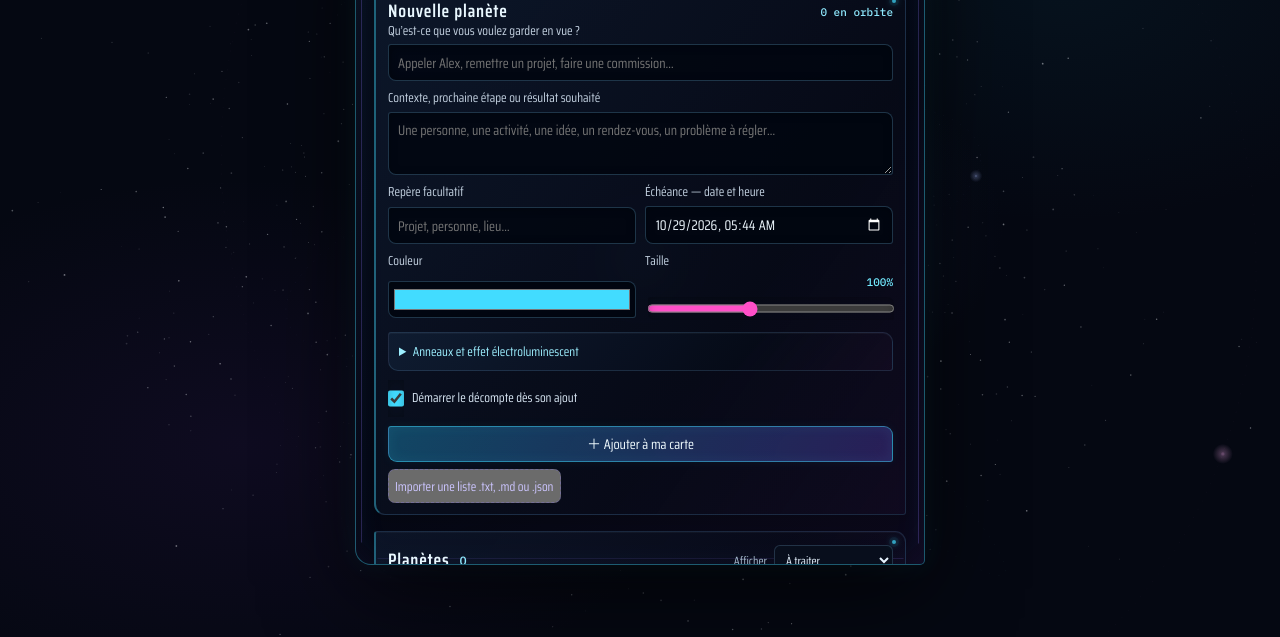
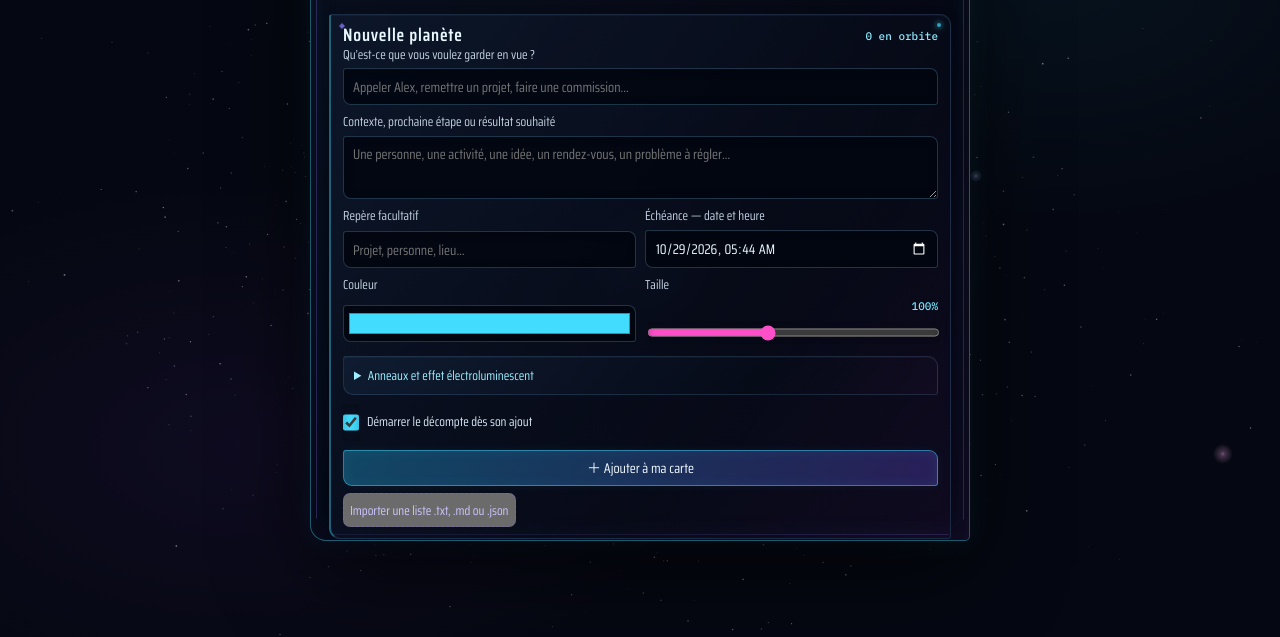
Before and after one commit to CEOMELYXJA/CockpitTakeover, a plain HTML site: page index.html in a window 1280 px wide. Shown: the part 163-800 px from the top of the page. Drawn offline with Linux system fonts and the light colour scheme.

Commit message:
Élargir le panneau central du cockpit

```diff
--- a/cockpit.css
+++ b/cockpit.css
@@ -238,7 +238,7 @@ html:not(.desktop-widget) body{background:radial-gradient(ellipse at 53% 49%,rgb
 @media(max-width:520px){.topbar{justify-content:space-between}.brand{min-width:0}.brand small{display:none}.main-nav{order:3;flex-basis:100%;justify-content:center}.top-actions{margin-left:auto}.sync-button{font-size:10px}.workspace{min-height:calc(100vh - 100px);padding:7px}.control-panel{min-height:calc(100vh - 114px)}.panel-content{padding:12px 11px 18px}.form-grid{grid-template-columns:1fr}.form-grid .wide{grid-column:auto}.planet-editor,.planet-actions,.planet-card-meta,.planet-note,.planet-reason-field{margin-left:0}.planet-card-head{align-items:flex-start}.planet-timer{max-width:118px;white-space:normal}.list-heading{align-items:flex-start;flex-direction:row}.filter-select-label{width:auto}.filter-select-label select{flex:0}.view-row{flex-wrap:wrap}.view-row>span{flex:1 1 100%}.view-row input[type=range]{flex:1}.view-row select{flex:0 0 120px}}
 
 /* A centered, draggable instrument panel; the orbit field stays visible around it. */
-.control-panel{position:fixed!important;inset:auto!important;left:var(--panel-center-x,50%)!important;top:var(--panel-center-y,50%)!important;right:auto!important;bottom:auto!important;transform:translate(-50%,-50%);z-index:8;width:min(570px,calc(100vw - 28px));min-width:min(410px,calc(100vw - 28px));height:min(82dvh,790px);min-height:250px;max-height:calc(100dvh - 18px);border:1px solid rgba(66,220,255,.38);border-radius:5px 16px 5px 16px;background:linear-gradient(143deg,rgba(8,15,29,.96),rgba(5,8,19,.96) 56%,rgba(12,9,28,.96));box-shadow:0 24px 90px rgba(0,0,0,.68),0 0 27px rgba(66,220,255,.09),inset 0 0 35px rgba(139,121,255,.055),inset 0 1px rgba(255,255,255,.12);backdrop-filter:blur(20px);isolation:isolate}
+.control-panel{position:fixed!important;inset:auto!important;left:var(--panel-center-x,50%)!important;top:var(--panel-center-y,50%)!important;right:auto!important;bottom:auto!important;transform:translate(-50%,-50%);z-index:8;width:min(660px,calc(100vw - 28px));min-width:min(480px,calc(100vw - 28px));height:min(76dvh,720px);min-height:250px;max-height:calc(100dvh - 18px);border:1px solid rgba(66,220,255,.38);border-radius:5px 16px 5px 16px;background:linear-gradient(143deg,rgba(8,15,29,.96),rgba(5,8,19,.96) 56%,rgba(12,9,28,.96));box-shadow:0 24px 90px rgba(0,0,0,.68),0 0 27px rgba(66,220,255,.09),inset 0 0 35px rgba(139,121,255,.055),inset 0 1px rgba(255,255,255,.12);backdrop-filter:blur(20px);isolation:isolate}
 .control-panel:before{content:"";position:absolute;z-index:0;inset:5px;border:1px solid rgba(139,121,255,.25);clip-path:polygon(0 15px,15px 0,calc(100% - 31px) 0,100% 20px,100% calc(100% - 16px),calc(100% - 16px) 100%,17px 100%,0 calc(100% - 17px));pointer-events:none;box-shadow:inset 0 0 22px rgba(66,220,255,.035)}
 .panel-header,.panel-content{position:relative;z-index:1}
 .panel-header{min-height:66px;padding:12px 17px;border-bottom:1px solid rgba(66,220,255,.25);background:linear-gradient(90deg,rgba(66,220,255,.075),transparent 32%,rgba(139,121,255,.07)),repeating-linear-gradient(135deg,rgba(255,255,255,.018) 0 1px,transparent 1px 8px);cursor:grab;touch-action:none;user-select:none}
@@ -248,6 +248,7 @@ html:not(.desktop-widget) body{background:radial-gradient(ellipse at 53% 49%,rgb
 .panel-close{border-color:rgba(255,79,200,.4);border-radius:3px 9px 3px 9px;background:linear-gradient(145deg,rgba(255,79,200,.08),rgba(66,220,255,.08));box-shadow:inset 0 0 12px rgba(255,79,200,.06),0 0 12px rgba(255,79,200,.06)}
 .panel-content{padding:14px 18px 20px;scrollbar-color:#285d83 transparent;touch-action:pan-y}
 .panel-section{position:relative;margin-bottom:16px;padding:10px 12px 11px;border:1px solid rgba(87,142,189,.23);border-left:2px solid rgba(66,220,255,.42);border-radius:3px 11px 3px 11px;background:linear-gradient(125deg,rgba(17,30,53,.58),rgba(8,12,26,.56) 66%,rgba(32,16,48,.25));box-shadow:inset 0 1px rgba(211,244,255,.035),0 5px 15px rgba(0,0,0,.16)}
+.panel-section:before{content:"";position:absolute;left:8px;top:8px;width:6px;height:6px;background:rgba(139,121,255,.72);clip-path:polygon(50% 0,100% 50%,50% 100%,0 50%);pointer-events:none}
 .panel-section:after{content:"";position:absolute;right:9px;top:8px;width:4px;height:4px;border-radius:50%;background:#42dcff;box-shadow:0 0 7px #42dcff,0 0 0 3px rgba(66,220,255,.08);opacity:.72;pointer-events:none}
 .section-title{color:#e9f8ff;font-family:"Saira Condensed","Segoe UI",sans-serif;font-size:18px;letter-spacing:.045em}
 .section-title small,.section-count{color:#90eaff}
@@ -264,5 +265,5 @@ html:not(.desktop-widget) body{background:radial-gradient(ellipse at 53% 49%,rgb
 .control-panel.is-collapsed{position:fixed!important;inset:auto!important;left:var(--panel-center-x,50%)!important;top:var(--panel-center-y,50%)!important;right:auto!important;bottom:auto!important;width:58px;min-width:58px;height:58px;min-height:58px;max-height:none;border:1px solid rgba(66,220,255,.5);border-radius:7px 15px 7px 15px;background:rgba(5,10,22,.94);box-shadow:0 0 23px rgba(66,220,255,.14),0 18px 42px rgba(0,0,0,.55)}
 .control-panel.is-collapsed .panel-header{min-height:56px;padding:8px;border:0;background:none;cursor:grab}
 .control-panel.is-collapsed .panel-close{width:40px;height:40px}
-@media(max-width:820px){.control-panel{width:min(570px,calc(100vw - 20px));min-width:min(410px,calc(100vw - 20px));height:min(84dvh,790px);max-height:calc(100dvh - 16px)}.panel-content{max-height:none}}
+@media(max-width:820px){.control-panel{width:min(640px,calc(100vw - 20px));min-width:min(410px,calc(100vw - 20px));height:min(84dvh,760px);max-height:calc(100dvh - 16px)}.panel-content{max-height:none}}
 @media(max-width:520px){.control-panel{width:calc(100vw - 16px);min-width:0;height:min(88dvh,820px);max-height:calc(100dvh - 12px)}.panel-content{padding:12px 12px 18px}.panel-section{padding:9px 10px}.control-panel.is-collapsed{width:54px;min-width:54px;height:54px;min-height:54px}}
```
